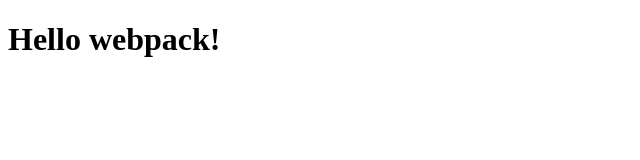
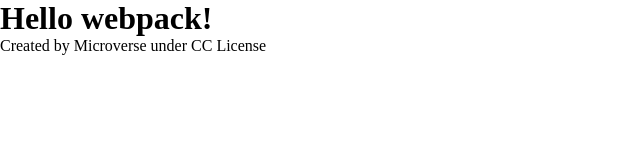
Before and after one commit to Sajeelzafar/JavaScript-Capstone, a website built with webpack: page src/index.html in a window 1280 px wide. Shown: the whole page, without its empty margins (0-640 px from the left). Built offline with nearby package versions, Linux system fonts and the light colour scheme.

Commit message:
Create footer text

```diff
--- a/src/index.html
+++ b/src/index.html
@@ -3,9 +3,13 @@
 <head>
     <meta charset="UTF-8">
     <meta name="viewport" content="width=device-width, initial-scale=1.0">
-    <title>Wbpack Exercise</title>
+    <title>JavaScript Capstone Project</title>
 </head>
 <body>
     <h1>Hello webpack!</h1>
+    <footer class="footer">
+        <p class="footerText">Created by Microverse under CC License</p>
+        <div class="endblackbox"></div>
+    </footer>
 </body>
 </html>
--- a/src/style.css
+++ b/src/style.css
@@ -1,3 +1,4 @@
-body {
-  background-color: white;
+* {
+  margin: 0;
+  padding: 0;
 }
```
Also changed, not shown: dist/index.html, dist/main.bundle.js.
